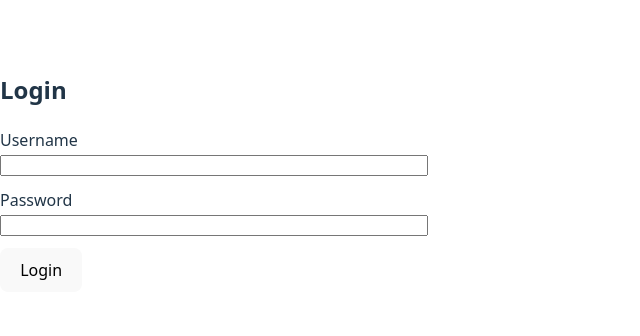
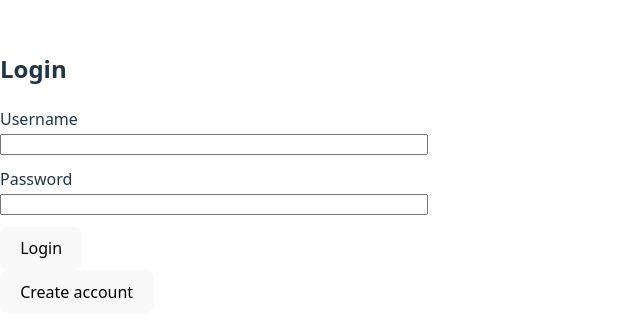
Before and after one commit to JamesNYim/TheFeed, a React app in the folder frontend/: page /login in a window 1280 px wide. Shown: the part 218-554 px from the top of the page, without its empty margins (0-640 px from the left). Built offline with nearby package versions, Linux system fonts and the light colour scheme; no server answers; the HTML template or start-up script is replaced by a standard one.

Commit message:
Added Register button

```diff
--- a/frontend/src/pages/LoginPage.jsx
+++ b/frontend/src/pages/LoginPage.jsx
@@ -2,6 +2,8 @@ import React, { useState } from "react";
 import { useNavigate } from "react-router-dom";
 import { login } from "../api/auth";
 import { useAuth } from "../auth/AuthContext";
+
+import RegisterButton from "../components/RegisterButton";
 
 export default function LoginPage() {
     const nav = useNavigate();
@@ -53,6 +55,7 @@ export default function LoginPage() {
 
             <button type="submit">Login</button>
           </form>
+          <RegisterButton />
         </div>
     );
 
```
